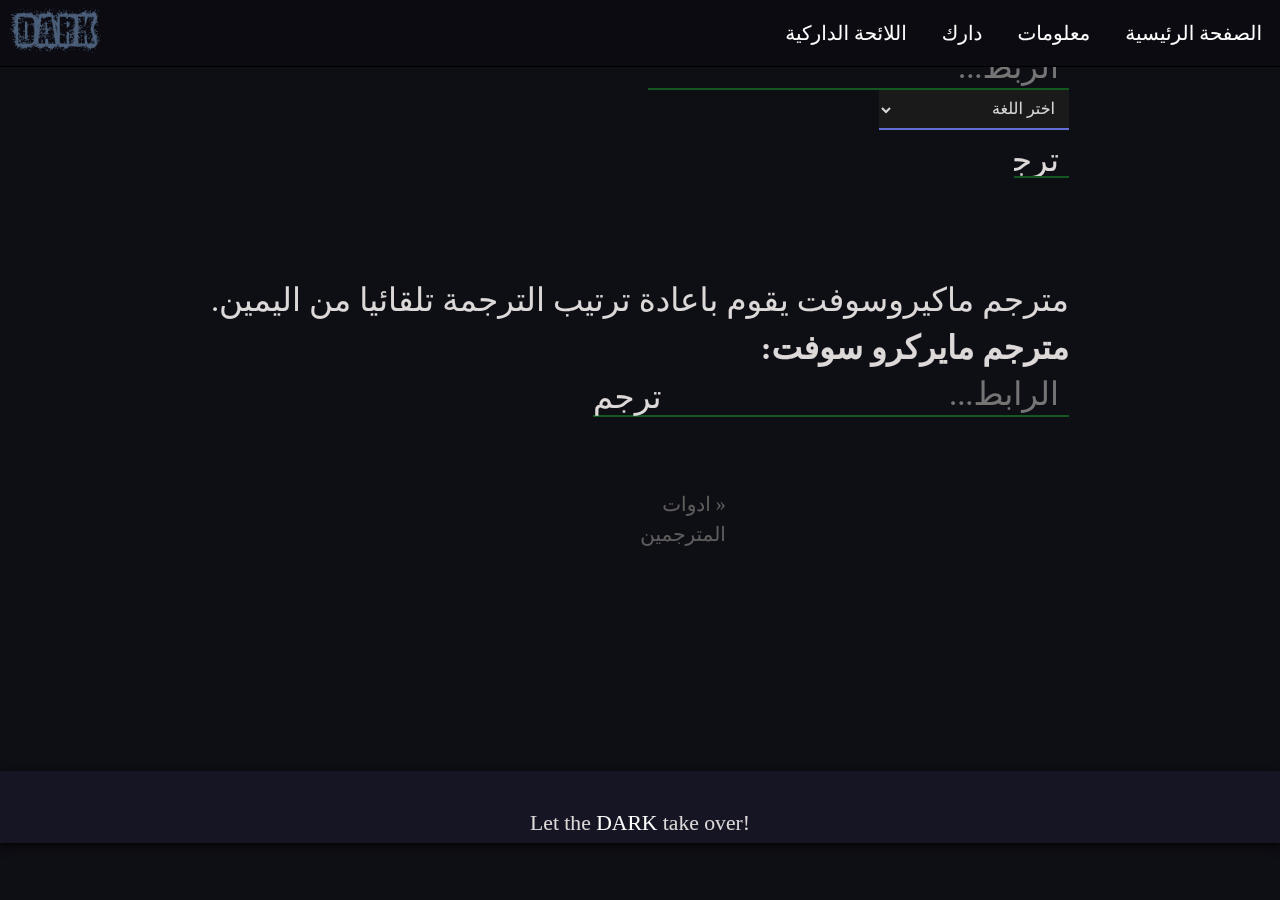
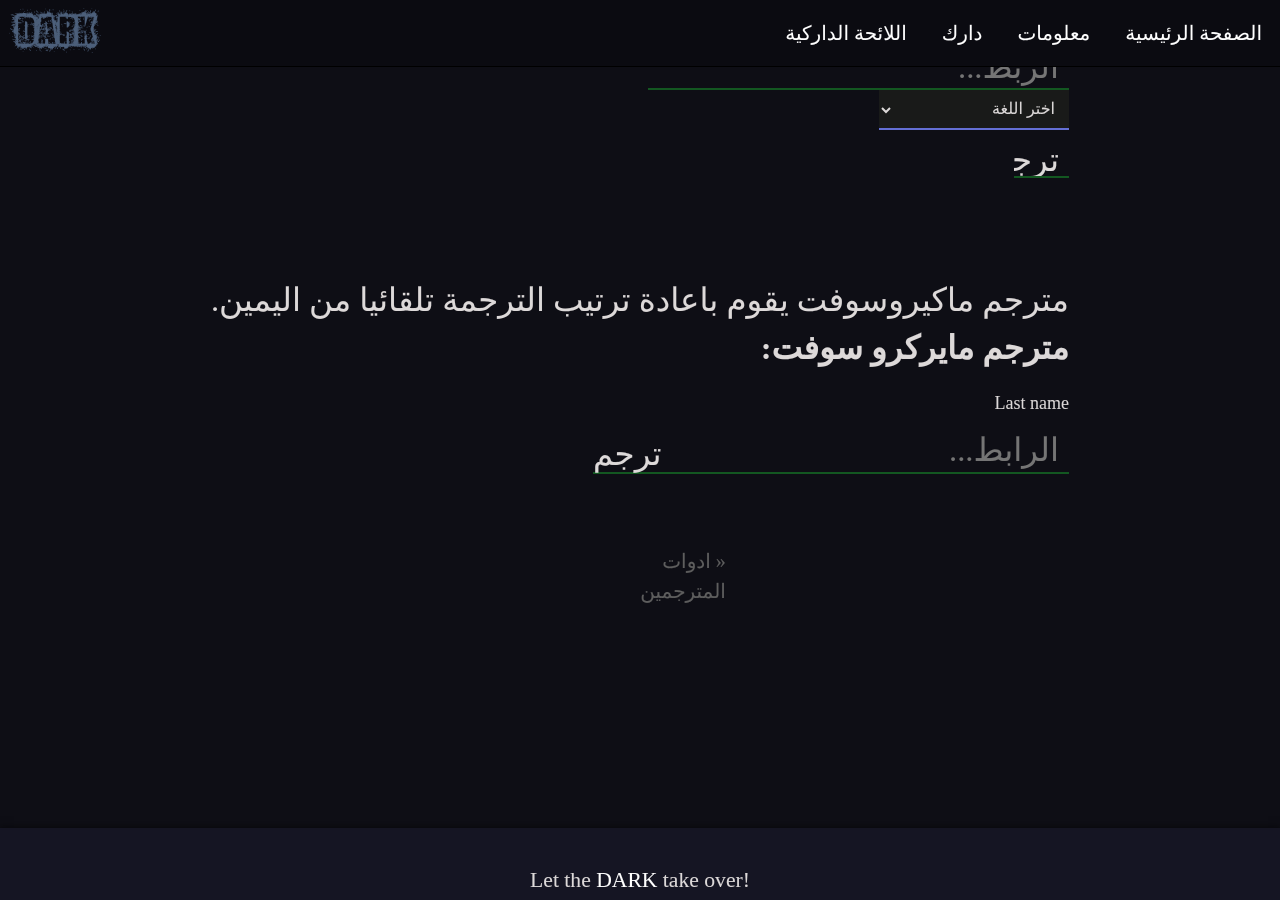
Before and after one commit to Darkst13/darkst13.github.io, a Jekyll site: the page built from _posts/2018-07-19-ترجمة-جوجل-من-اليمين.md, in a window 1280 px wide and 900 px high, scrolled down 2168 px. Built offline with Jekyll 4.4.1, drawn with Linux system fonts in a browser that asks for light colours; nearby versions of some CDN libraries; some web fonts are replaced; a script that is not in the unit is left out; before the commit the page ends 3011 px from its top, so only the background shows below that.

Commit message:
Update 2018-07-19-ترجمة-جوجل-من-اليمين.md

```diff
--- a/_posts/2018-07-19-ترجمة-جوجل-من-اليمين.md
+++ b/_posts/2018-07-19-ترجمة-جوجل-من-اليمين.md
@@ -99,6 +99,14 @@ p {
 
 <strong>مترجم مايركرو سوفت:</strong>
 
+
+<label class="field field2">
+      <input class="field__input" placeholder="e.g. Melnikov">
+      <span class="field__label-wrap">
+        <span class="field__label">Last name</span>
+      </span>
+    </label>
+
 <form role="search" id="form" style="text-algin: right; position: relative;">
       <input type="search" id="query" name="q" placeholder="الرابط..." style="height: 30px;border-bottom: 2px solid #135721;"/>
         <button style="all: unset;
```
